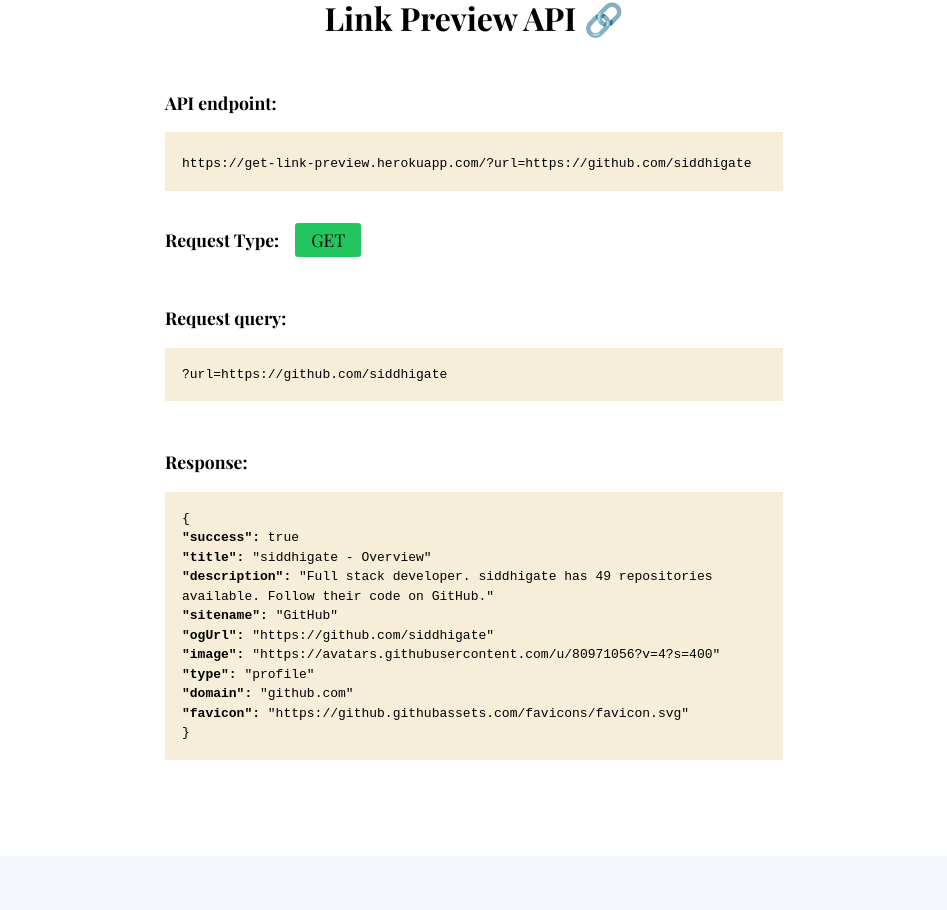
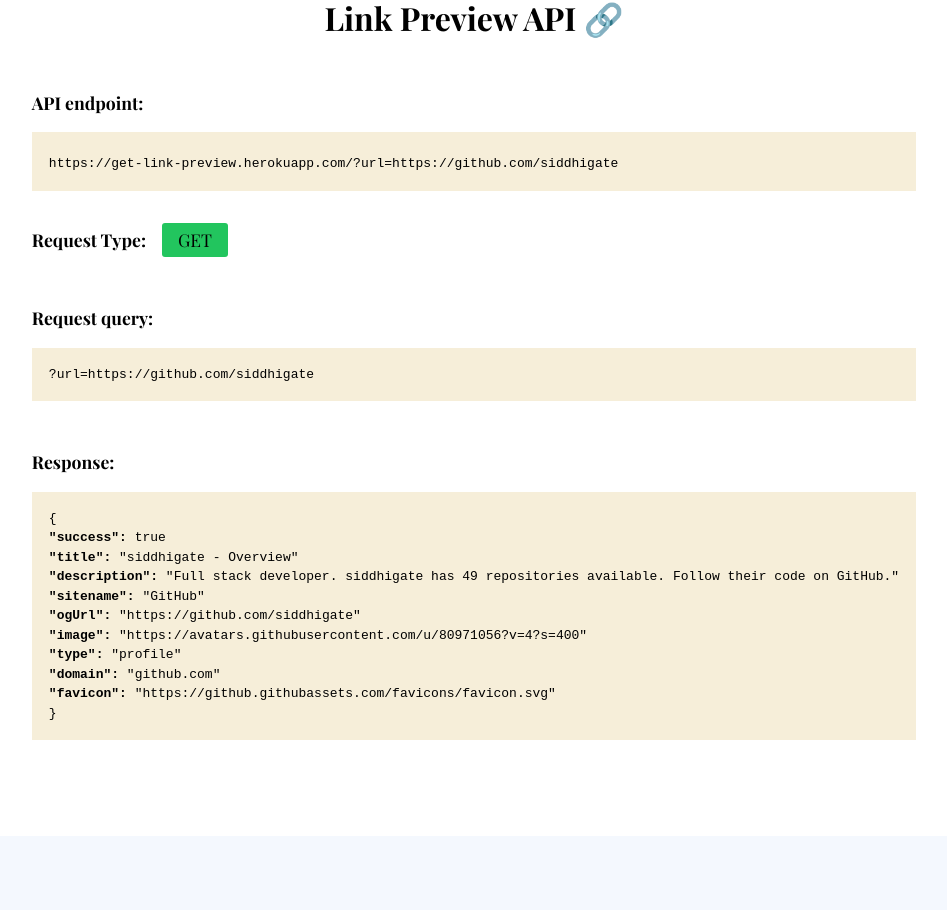
Before and after one commit to brianraila/url-info-api, a React (Create React App) app in the folder frontend/: page / in a window 1280 px wide. Shown: the part 1543-2453 px from the top of the page, without its empty margins (166-1113 px from the left). Built offline with nearby package versions, Linux system fonts and the light colour scheme; the HTML template or start-up script is replaced by a standard one; a web font is replaced by a local one.

Commit message:
style: code component one line scroll x

```diff
--- a/frontend/src/components/TestAPI.jsx
+++ b/frontend/src/components/TestAPI.jsx
@@ -21,7 +21,7 @@
           target="_blank"
           className="api-url"
         >
-          <code>
+          <code style={{whiteSpace: "nowrap"}}>
             https://get-link-preview.herokuapp.com/?url=https://github.com/siddhigate
           </code>
         </a>
@@ -57,7 +57,7 @@
           >
             Request query:
           </p>
-          <code className="api-url">?url=https://github.com/siddhigate</code>
+          <code className="api-url" style={{whiteSpace: "nowrap"}}>?url=https://github.com/siddhigate</code>
         </div>
 
         <div>
--- a/frontend/src/index.css
+++ b/frontend/src/index.css
@@ -1236,3 +1236,7 @@
   max-width: 650px;
   margin: auto;
 }
+
+.api-url p{
+  white-space: nowrap;
+}
```
